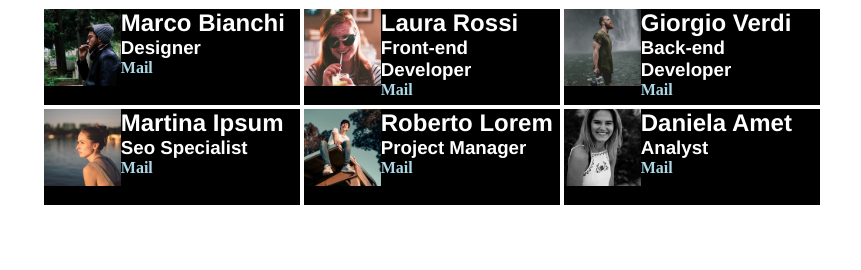
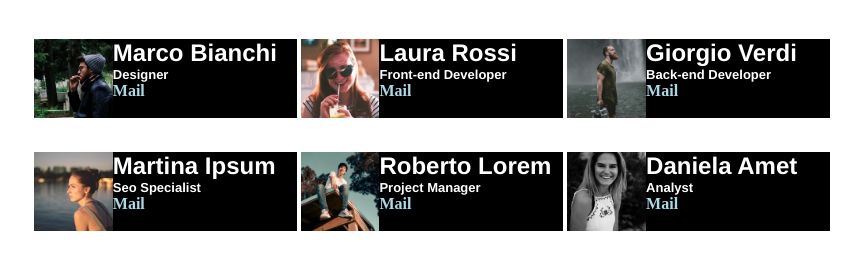
Before and after one commit to daniloeberli/html-css-float-cards, a plain HTML site: page index.html in a window 1280 px wide. Shown: the part 134-404 px from the top of the page, without its empty margins (208-1069 px from the left). Drawn offline with Linux system fonts and the light colour scheme.

Commit message:
img box sizing

```diff
--- a/css/style.css
+++ b/css/style.css
@@ -14,6 +14,10 @@ h2, h3{
     font-family: 'Franklin Gothic Medium', 'Arial Narrow', Arial, sans-serif;
 }
 
+h3{
+    font-size: small;
+}
+
 h4{
     color: lightblue;
 }
@@ -21,16 +25,16 @@ h4{
 .container{
     max-width: 800px;
     margin: 0 auto;
-    padding: 10px;
+    margin-top: 40px;
 
 }
 
 .box{
     border: 2px solid white;
-    height: 100px;
     float: left;
     width: calc(100%/3);
-    background-color: black
+    background-color: black;
+    margin-bottom: 30px;
 
 }
 
@@ -65,4 +69,5 @@ p{
 
 .img{
     width: 100%;
+    display: block;
 }
```
